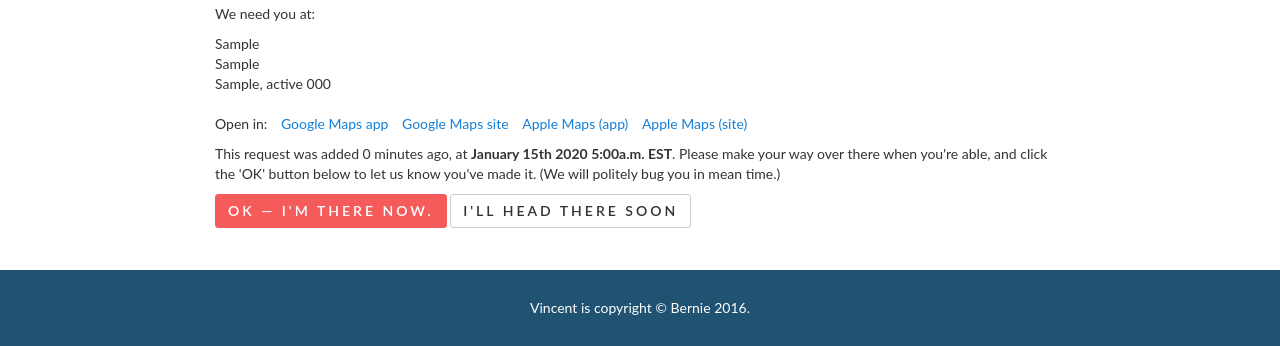
After one commit to Bernie-2016/vincent, a Django app: a page that uses vincent/templates/base.html in a window 1280 px wide. The commit adds this page. Shown: the part 616-962 px from the top of the page. Run offline with Django 3.2, Linux system fonts and the light colour scheme; a user stored in the database is signed in; tables that the repository leaves empty hold one stand-in row (values such as "Sample post"); one stand-in notice (Sample message) is shown; parts of the project's set-up code (start-up, migrations or seed data) failed here and were passed over; some libraries are stand-ins or nearby versions.

Commit message:
Assigned location changes.

```diff
--- a/vincent/forms.py
+++ b/vincent/forms.py
@@ -54,7 +54,7 @@ class IncidentReportForm(forms.ModelForm):
 
     class Meta:
         model = IncidentReport
-        fields = ['nature', 'description', 'scope', 'polling_location',
+        fields = ['nature', 'long_line', 'description', 'scope', 'polling_location',
                     'reporter_name', 'reporter_phone', 'creator_name',
                     'creator_email', 'creator_phone', 'assignee']
         widgets = {
@@ -63,6 +63,7 @@ class IncidentReportForm(forms.ModelForm):
             'assignee': widgets.HiddenInput
         }
         labels = {
+            'long_line': 'This incident involves a long line.',
             'creator_name': 'Your Name',
             'creator_email': 'Your Email',
             'creator_phone': 'Your Phone'
--- a/vincent/models.py
+++ b/vincent/models.py
@@ -167,6 +167,7 @@ class IncidentReport(models.Model):
     time = models.DateTimeField(auto_now_add=True)
     scope = models.IntegerField(choices=SCOPE_CHOICES)
     nature = models.CharField(max_length=128, choices=NATURE_CHOICES)
+    long_line = models.BooleanField(default=False)
     description = models.TextField(blank=True)
     status = models.CharField(max_length=32, choices=STATUS_CHOICES)
     assignee = models.ForeignKey(User, blank=True, null=True, related_name='assigned_incidents')
@@ -194,3 +195,10 @@ class Comment(models.Model):
 class PhoneNumber(models.Model):
     user = models.ForeignKey(User)
     phone_number = PhoneNumberField(max_length=128)
+
+
+class AssignedLocation(models.Model):
+    user = models.OneToOneField(User)
+    polling_location = models.ForeignKey(GeocodedPollingLocation, db_constraint=False)
+    fulfilled = models.BooleanField(default=False)
+    updated = models.DateTimeField(auto_now=True)
--- a/vincent/settings.py
+++ b/vincent/settings.py
@@ -106,7 +106,7 @@ AUTH_PASSWORD_VALIDATORS = [
 
 LANGUAGE_CODE = 'en-us'
 
-TIME_ZONE = 'UTC'
+TIME_ZONE = 'America/New_York'
 
 USE_I18N = True
 
--- a/vincent/templates/admin/vincent/incidentreport/change_list.html
+++ b/vincent/templates/admin/vincent/incidentreport/change_list.html
@@ -85,7 +85,9 @@
         var markers = [];
 
         {% for item in cl.queryset %}
+          {% if item.polling_location.geom %}
             markers.push(L.marker([{{ item.polling_location.geom.y }}, {{ item.polling_location.geom.x }}]).bindPopup("<p><a href=\"/admin/vincent/incidentreport/{{ item.pk }}\">Incident #{{ item.pk }} &mdash; {{ item.get_nature_display }}</a><br />{% if item.description %}<blockquote>{{ item.description | truncatewords:40 }}</blockquote>{% endif %}{{ item.polling_location.pollinglocation }}, {{ item.polling_location.addr }}, {{ item.polling_location.city }}, {{ item.polling_location.state }} {{ item.polling_location.zip }}</p>"));
+          {% endif %}
         {% endfor %}
 
         var points = L.featureGroup(markers).addTo(map);
--- a/vincent/templates/base.html
+++ b/vincent/templates/base.html
@@ -38,6 +38,24 @@
             </section>
         {% endblock %}
 
+        {% block messages %}
+            <section>
+                <div class="container">
+                    {% for message in messages %}
+                        <div class="alert{% if message.tags %} alert-{{ message.tags }}{% endif %}">{{ message | safe }}</div>
+                    {% endfor %}
+                </div>
+            </section>
+        {% endblock %}
+
+        {% if request.user.assignedlocation and not request.user.assignedlocation.fulfilled %}
+            <div class="container">
+                <div class="alert alert-warning">
+                    <strong>Heads up! <a href="{% url "assigned_location" %}">We need you to relocate</a>.</strong>
+                </div>
+            </div>
+        {% endif %}
+
         {% block content %}
             <section>
                 <div class="container">
--- /dev/null
+++ b/vincent/templates/vincent/assignedlocation_detail.html
@@ -0,0 +1,28 @@
+{% extends "base.html" %}
+
+{% block container %}
+
+    <h4>Heads up! We need you to relocate.</h4>
+    <iframe frameborder="0" style="width: 100%; min-height: 300px" src="https://www.google.com/maps/embed/v1/directions?key=AIzaSyCbee9eQ3eto8CqVXfpf3lRg-k53UGaINE&amp;origin=Current+Location&amp;destination={{ object.polling_location.pollinglocation|urlencode }}%2C+{{ object.polling_location.addr|urlencode }}%2C+{{ object.polling_location.city|urlencode }}%2C+{{ object.polling_location.state|urlencode }}+{{ object.polling_location.zip|urlencode }}"></iframe>
+    <p>We need you at:</p>
+    <address>
+        {{ object.polling_location.pollinglocation }}<br />
+                                {{ object.polling_location.addr }}<br />
+                                {{ object.polling_location.city }}, {{ object.polling_location.state }} {{ object.polling_location.zip }}
+    </address>
+            <ul class="list-inline">
+                <li>Open in:</li>
+                <li><a href="comgooglemaps://?q={{ object.polling_location.pollinglocation|urlencode }}%2C+{{ object.polling_location.addr|urlencode }}%2C+{{ object.polling_location.city|urlencode }}%2C+{{ object.polling_location.state|urlencode }}+{{ object.polling_location.zip|urlencode }}">Google Maps app</a></li>
+                <li><a href="https://www.google.com/maps/place/{{ object.polling_location.pollinglocation|urlencode }}%2C+{{ object.polling_location.addr|urlencode }}%2C+{{ object.polling_location.city|urlencode }}%2C+{{ object.polling_location.state|urlencode }}+{{ object.polling_location.zip|urlencode }}">Google Maps site</a></li>
+                <li><a href="maps://?q={{ object.polling_location.pollinglocation|urlencode }}%2C+{{ object.polling_location.addr|urlencode }}%2C+{{ object.polling_location.city|urlencode }}%2C+{{ object.polling_location.state|urlencode }}+{{ object.polling_location.zip|urlencode }}">Apple Maps (app)</a></li>
+                <li><a href="http://maps.apple.com/?q={{ object.polling_location.pollinglocation|urlencode }}%2C+{{ object.polling_location.addr|urlencode }}%2C+{{ object.polling_location.city|urlencode }}%2C+{{ object.polling_location.state|urlencode }}+{{ object.polling_location.zip|urlencode }}">Apple Maps (site)</a></li>
+            </ul>
+    <p>This request was added {{ object.updated | timesince }} ago, at <strong>{{ object.updated | date:"F jS Y g:ia T" }}</strong>. Please make your way over there when you're able,
+        and click the 'OK' button below to let us know you've made it. (We will politely bug you in mean time.)</p>
+    <form action="" method="post">
+        {% csrf_token %}
+        <button type="submit" class="btn btn-primary">OK &mdash; I'm there now.</button>
+        <a href="{% url "incident_list" %}" class="btn btn-default">I'll head there soon</a>
+    </form>
+
+{% endblock %}
--- a/vincent/urls.py
+++ b/vincent/urls.py
@@ -1,7 +1,8 @@
 from django.conf.urls import url
 from django.contrib import admin
 from django.contrib.auth.decorators import login_required
-from .views import index, CommentCreate, IncidentList, IncidentDetail, IncidentCreate, PollingPlace
+from .views import index, AssignedLocation, CommentCreate, \
+        IncidentList, IncidentDetail, IncidentCreate, PollingPlace
 
 urlpatterns = [
     url(r'^$', index),
@@ -9,6 +10,7 @@ urlpatterns = [
     url(r'^incidents/add$', login_required(IncidentCreate.as_view()), name='incident_add'),
     url(r'^incidents/(?P<pk>\d+)$', login_required(IncidentDetail.as_view()), name='incident_detail'),
     url(r'^incidents/(?P<pk>\d+)/add-comment$', login_required(CommentCreate.as_view()), name='comment_create'),
+    url(r'^assigned-location$', login_required(AssignedLocation.as_view()), name='assigned_location'),
     url(r'^polling-places/lookup$', PollingPlace.as_view(), name='lookup'),
     url(r'^admin/', admin.site.urls),
 ]
--- a/vincent/views.py
+++ b/vincent/views.py
@@ -3,6 +3,8 @@ from django.contrib.auth import authenticate, login
 from django.contrib.auth.forms import AuthenticationForm
 from django.contrib.gis.geos import Point
 from django.contrib.gis.measure import D
+from django.contrib import messages
+from django.core.urlresolvers import reverse
 from django.db.models import Q
 from django.shortcuts import render, redirect
 from django.views.generic import CreateView, DetailView, ListView, View
@@ -10,7 +12,7 @@ from django.views.generic.base import ContextMixin
 
 
 from .forms import CommentForm, IncidentReportForm
-from .models import Comment, GeocodedPollingLocation, IncidentReport
+from .models import AssignedLocation, Comment, GeocodedPollingLocation, IncidentReport
 
 def index(request):
 
@@ -49,6 +51,7 @@ class CommentCreate(CreateView):
         return {'author': self.request.user}
 
     def get_success_url(self):
+        messages.add_message(self.request, messages.SUCCESS, 'Your comment has been added.')
         return self.object.incident_report.get_absolute_url()
 
 
@@ -70,6 +73,13 @@ class IncidentCreate(CreateView):
                 'creator_email': self.request.user.email,
                 'creator': self.request.user,
                 'assignee': self.request.user }
+
+
+    def get_success_url(self):
+        url_and_title = {'url': self.object.get_absolute_url(),
+                            'title': unicode(self.object) }
+        messages.add_message(self.request, messages.SUCCESS, 'Your new incident report <a href="%(url)s">%(title)s</a> has been created. Add another below.' % url_and_title)
+        return reverse('incident_add')
 
 
 class PollingPlace(View):
@@ -101,3 +111,16 @@ class PollingPlace(View):
             return self.geo_lookup(request, *args, **kwargs)
 
         return JsonResponse(data={'error': 'Missing either `q` search parameter, or `lat` and `lng`.'})
+
+
+class AssignedLocation(DetailView):
+
+    def get_object(self):
+        return self.request.user.assignedlocation
+
+    def post(self, request, *args, **kwargs):
+        location = self.get_object()
+        location.fulfilled = True
+        location.save()
+        messages.add_message(self.request, messages.SUCCESS, 'Thank you for relocating!')
+        return redirect(reverse('incident_list'))
```
Also changed, not shown: vincent/admin.py (+9 -2 lines), vincent/templates/vincent/incidentreport_detail.html (+5 -2 lines), vincent/migrations/0006_auto_20160423_1633.py (added), vincent/migrations/0007_assignedlocation.py (added).
